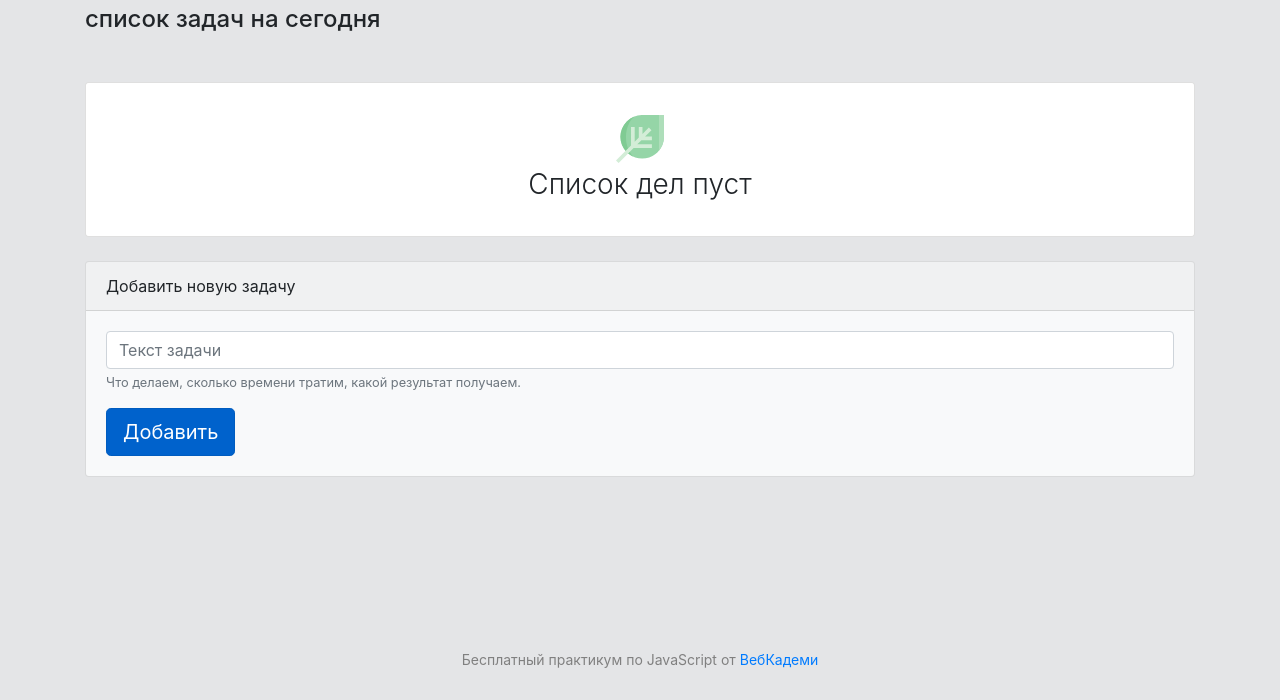
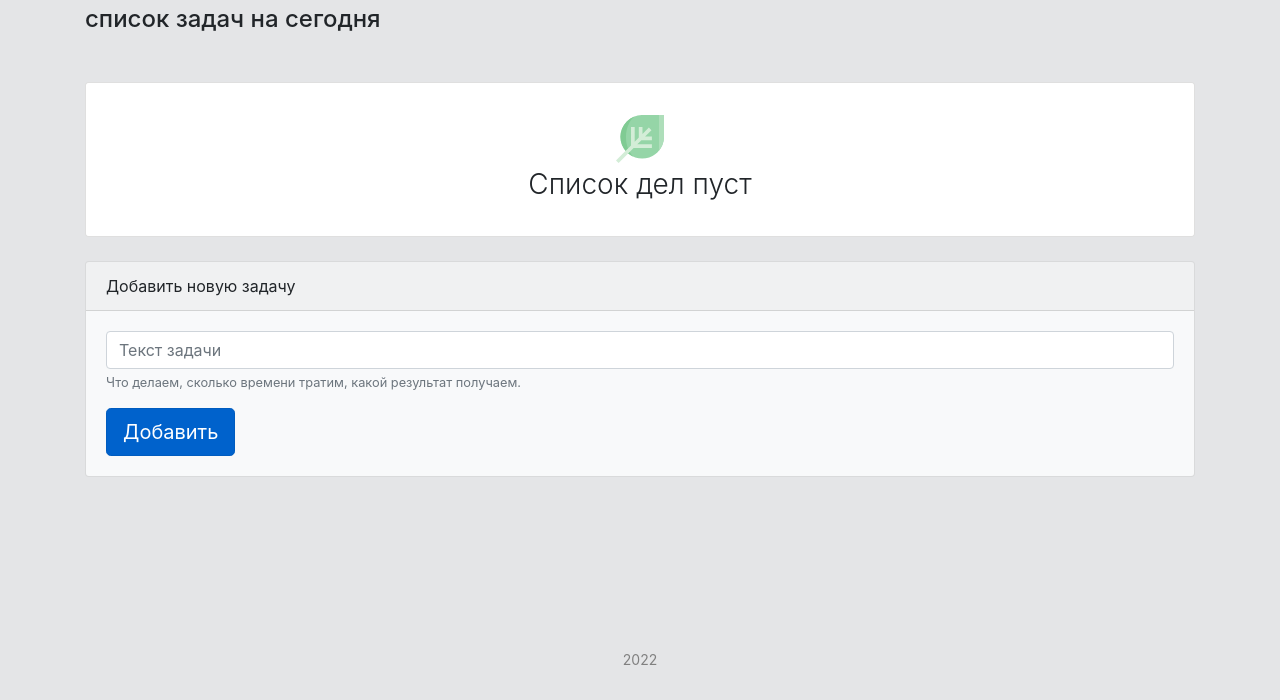
Before and after one commit to Nicolas-Ray/First-ToDo-app, a plain HTML site: page index.html in a window 1280 px wide. Shown: the part 100-800 px from the top of the page. Drawn offline with nearby package versions, Linux system fonts and the light colour scheme.

Commit message:
Update index.html

```diff
--- a/index.html
+++ b/index.html
@@ -58,7 +58,7 @@
 	</div>
 
 	<div class="copyright">
-		Бесплатный практикум по JavaScript от <a href="https://webcademy.ru" target="_blank">ВебКадеми</a>
+		2022
 	</div>
 
 	<script src="js/main.js"></script>
```
